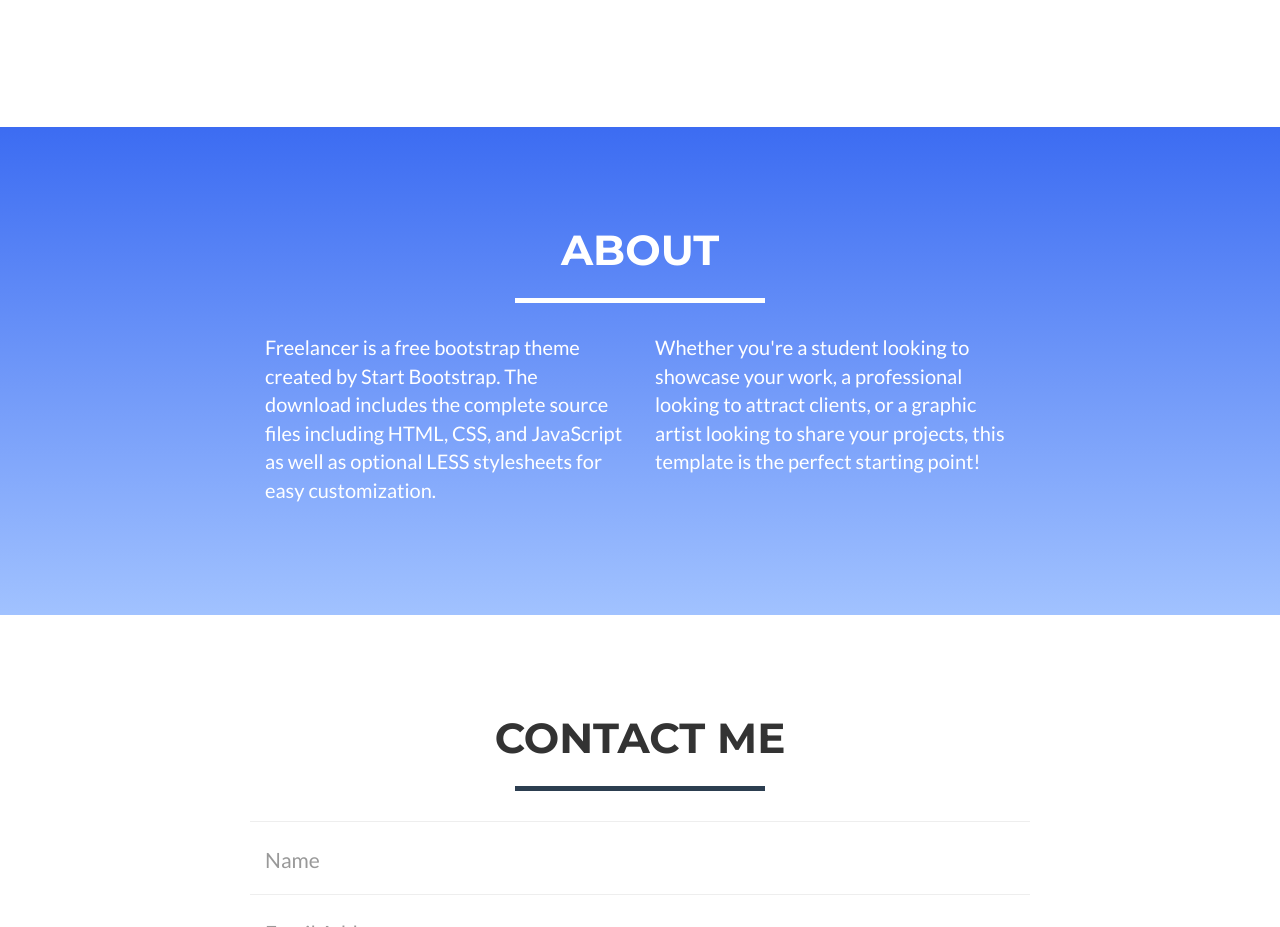
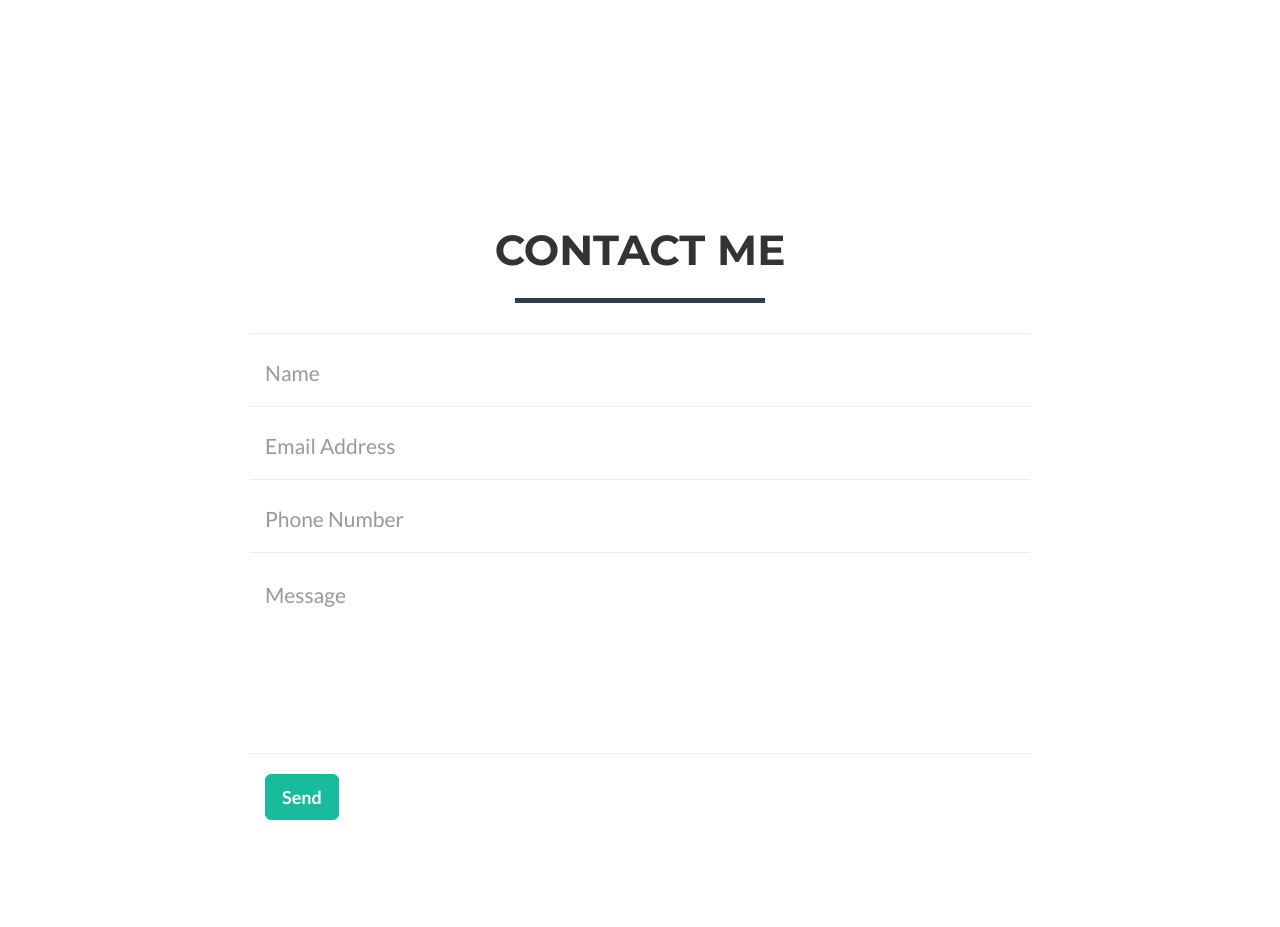
Before and after one commit to chanKR-hub/chanKR-hub.github.io, a website: page index.html in a window 1280 px wide. Shown: the part 1567-2494 px from the top of the page. Drawn offline with nearby package versions, Linux system fonts and the light colour scheme.

Commit message:
세 번째 커밋
내용 : Section 파트 불필요해 보여서 그냥 없앰

```diff
--- a/index.html
+++ b/index.html
@@ -157,26 +157,7 @@
         </div>
     </section>
 
-    <!-- About Section -->
-    <section class="success" id="about">
-        <div class="container">
-            <div class="row">
-                <div class="col-lg-12 text-center">
-                    <h2>About</h2>
-                    <hr class="star-light">
-                </div>
-            </div>
-            <div class="row">
-                <div class="col-lg-4 col-lg-offset-2">
-                    <p>Freelancer is a free bootstrap theme created by Start Bootstrap. The download includes the complete source files including HTML, CSS, and JavaScript as well as optional LESS stylesheets for easy customization.</p>
-                </div>
-                <div class="col-lg-4">
-                    <p>Whether you're a student looking to showcase your work, a professional looking to attract clients, or a graphic artist looking to share your projects, this template is the perfect starting point!</p>
-                </div>
 
-            </div>
-        </div>
-    </section>
 
     <!-- Contact Section -->
     <section id="contact">
```
